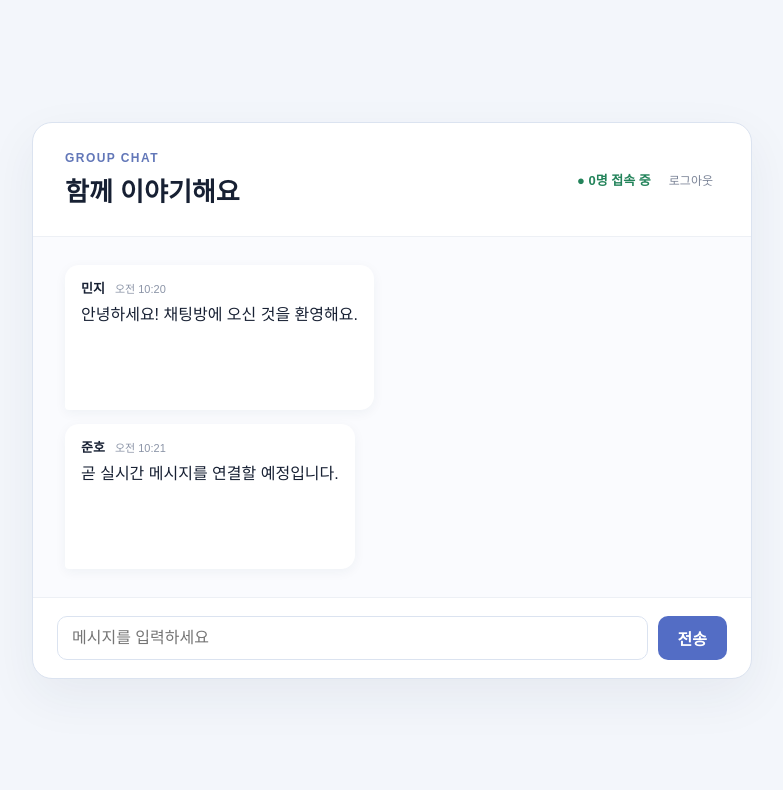
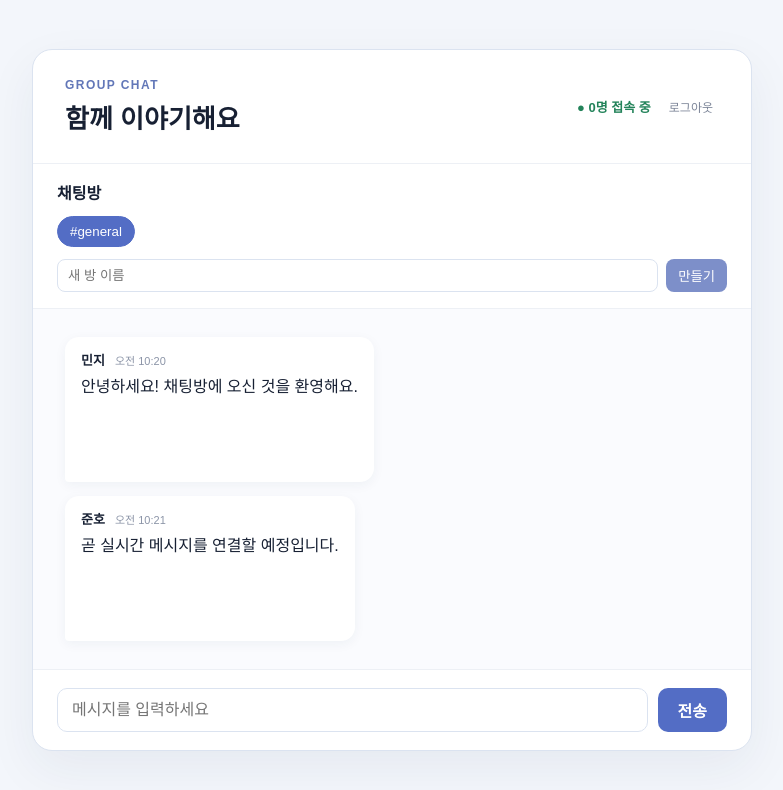
Before and after one commit to coderwin/group-chat-app, a Next.js app: page / in a window 1280 px wide. Both pictures are taken after typing "Sample" into the empty fields and a click on the button "입장". Shown: the top 790 px of the page, without its empty margins (248-1031 px from the left). Built offline with nearby package versions, Linux system fonts and the light colour scheme; no server answers.

Commit message:
feat: add chat room management

```diff
--- a/app/globals.css
+++ b/app/globals.css
@@ -9,6 +9,13 @@ h1 { margin: 0; font-size: 26px; }
 .online-status { color: #23835a; font-size: 13px; font-weight: 700; }
 .logout-button { margin-left: 12px; border: 0; background: transparent; color: #7b8497; cursor: pointer; font-size: 12px; }
 .message-list { display: grid; gap: 14px; min-height: 360px; padding: 28px 32px; background: #fafbfe; }
+.room-toolbar { display: grid; gap: 12px; padding: 16px 24px; border-bottom: 1px solid #edf0f5; }
+.room-list { display: flex; flex-wrap: wrap; gap: 8px; }
+.room-button { border: 1px solid #dbe3f0; border-radius: 999px; padding: 7px 12px; color: #536078; background: #fff; cursor: pointer; }
+.room-button.active { border-color: #536dc5; color: #fff; background: #536dc5; }
+.room-create { display: flex; gap: 8px; }
+.room-create input { min-width: 0; flex: 1; border: 1px solid #dbe3f0; border-radius: 8px; padding: 8px 10px; }
+.room-create button { border: 0; border-radius: 8px; padding: 0 12px; color: #fff; background: #7d8fc9; cursor: pointer; }
 .message { width: fit-content; max-width: 80%; padding: 13px 16px; border-radius: 14px 14px 14px 4px; background: #fff; box-shadow: 0 3px 12px #1d35570d; }
 .message-meta { display: flex; gap: 10px; align-items: baseline; margin-bottom: 6px; }
 .message-meta strong { font-size: 13px; }
--- a/app/page.tsx
+++ b/app/page.tsx
@@ -18,6 +18,9 @@ export default function Home() {
   const [draft, setDraft] = useState("");
   const [socket, setSocket] = useState<Socket | null>(null);
   const [onlineCount, setOnlineCount] = useState(0);
+  const [rooms, setRooms] = useState<string[]>(["general"]);
+  const [currentRoom, setCurrentRoom] = useState("general");
+  const [newRoom, setNewRoom] = useState("");
 
   useEffect(() => {
     setUsername(window.localStorage.getItem("group-chat-username") ?? "");
@@ -31,6 +34,9 @@ export default function Home() {
     connection.on("presence:event", (event: PresenceEvent) => setMessages((current) => [
       ...current, { id: Date.now(), author: "시스템", text: event.text, time: "방금 전" }
     ]));
+    connection.on("room:list", (roomList: string[]) => setRooms(roomList));
+    connection.on("room:joined", (room: string) => { setCurrentRoom(room); setMessages([]); });
+    connection.emit("room:list");
     setSocket(connection);
     return () => { connection.disconnect(); };
   }, [username]);
@@ -42,6 +48,15 @@ export default function Home() {
     window.localStorage.setItem("group-chat-username", name);
     setUsername(name);
     setLoginName("");
+  }
+
+  function joinRoom(room: string) { socket?.emit("room:join", room); }
+  function createRoom(event: FormEvent<HTMLFormElement>) {
+    event.preventDefault();
+    const name = newRoom.trim();
+    if (!name) return;
+    socket?.emit("room:create", name);
+    setNewRoom("");
   }
 
   function handleLogout() {
@@ -78,6 +93,11 @@ export default function Home() {
           <div><p className="eyebrow">GROUP CHAT</p><h1>함께 이야기해요</h1></div>
           <div><span className="online-status">● {onlineCount}명 접속 중</span><button className="logout-button" onClick={handleLogout} type="button">로그아웃</button></div>
         </header>
+        <div className="room-toolbar">
+          <strong>채팅방</strong>
+          <div className="room-list">{rooms.map((room) => <button className={room === currentRoom ? "room-button active" : "room-button"} key={room} onClick={() => joinRoom(room)} type="button">#{room}</button>)}</div>
+          <form onSubmit={createRoom} className="room-create"><input value={newRoom} onChange={(event) => setNewRoom(event.target.value)} placeholder="새 방 이름" aria-label="새 채팅방 이름" /><button type="submit">만들기</button></form>
+        </div>
         <div className="message-list" aria-live="polite">
           {messages.map((message) => <article className="message" key={message.id}>
             <div className="message-meta"><strong>{message.author}</strong><time>{message.time}</time></div>
```
Also changed, not shown: server.ts (+27 -6 lines).
